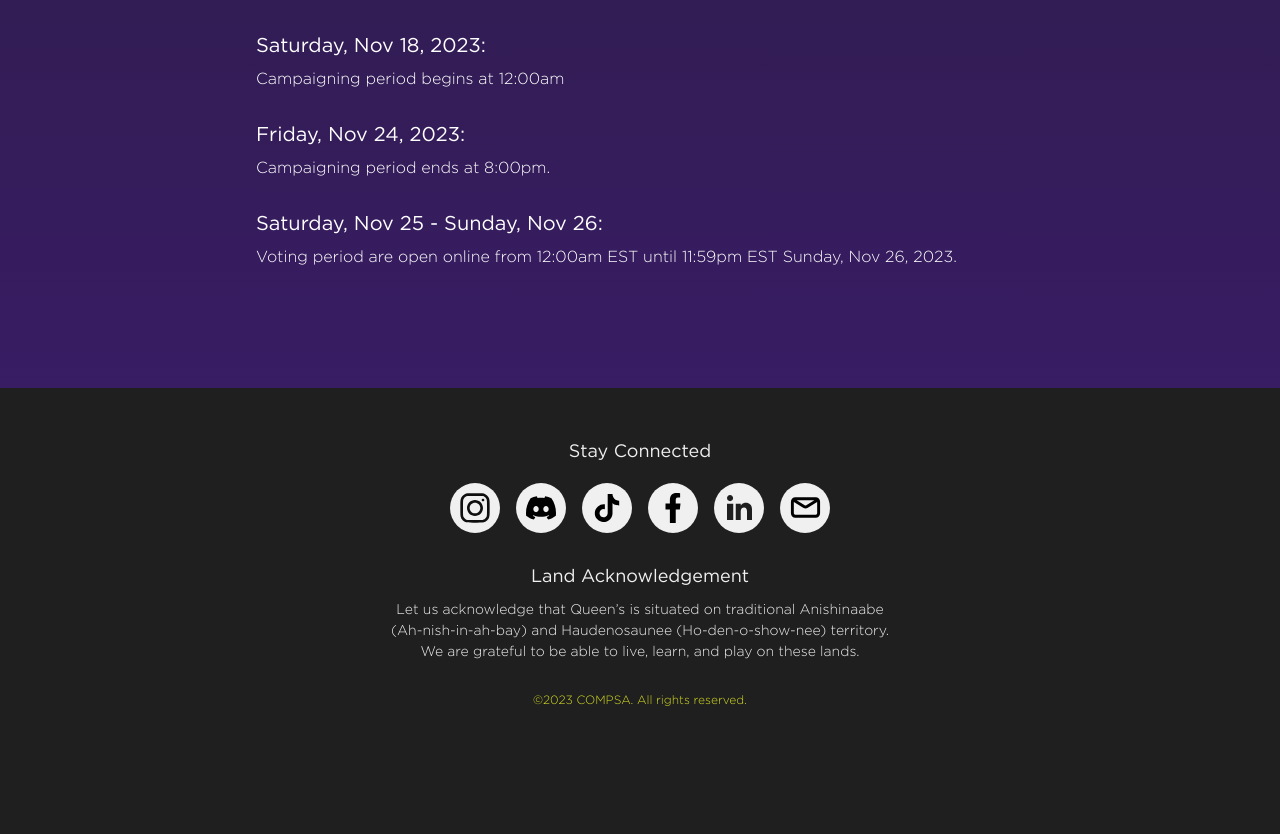
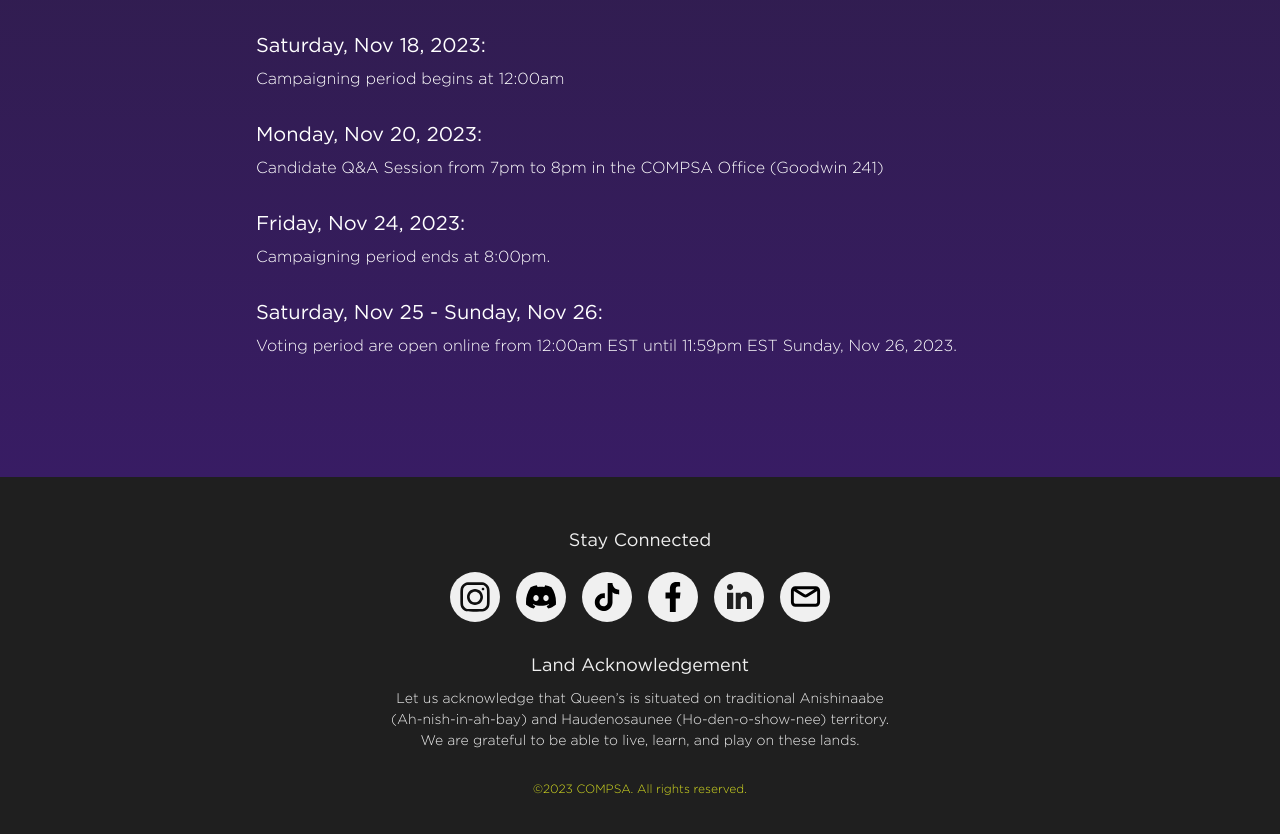
Before and after one commit to jadew33/test, a Next.js app: page /hiring in a window 1280 px wide. Shown: the part 1346-2180 px from the top of the page. Before the commit the page ends 2095 px from the top, so only its background shows below. Built offline with nearby package versions, Linux system fonts and the light colour scheme.

Commit message:
update event date

```diff
--- a/app/hiring/page.js
+++ b/app/hiring/page.js
@@ -94,11 +94,12 @@ export default function Hiring() {
               Campaigning period begins at 12:00am
             </p>
 
-            {/* <p class="event">
+            <p class="event">
               <b className="font-book text-xl">Monday, Nov 20, 2023:</b>
               <br />
-              Candidate Q&A Session (5pm to 6pm Walter Light Hall)
-            </p> */}
+              Candidate Q&A Session from 7pm to 8pm in the COMPSA Office
+              &#40;Goodwin 241&#41;
+            </p>
 
             <p class="event">
               <b className="font-book text-xl">Friday, Nov 24, 2023:</b>
```
